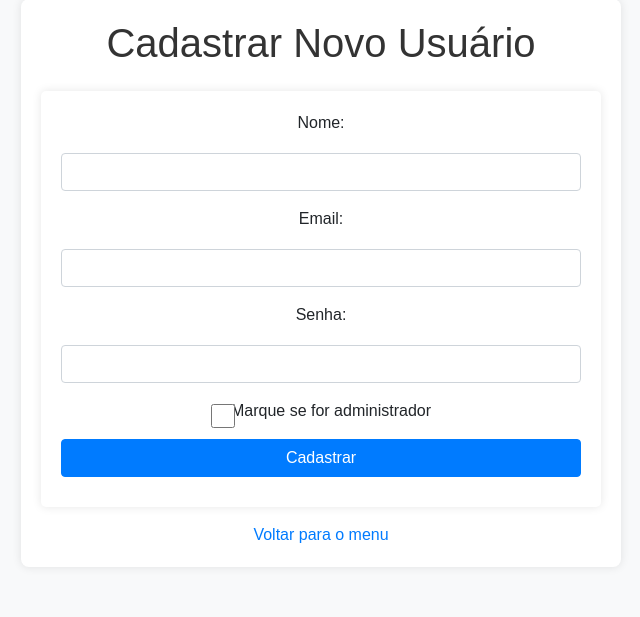
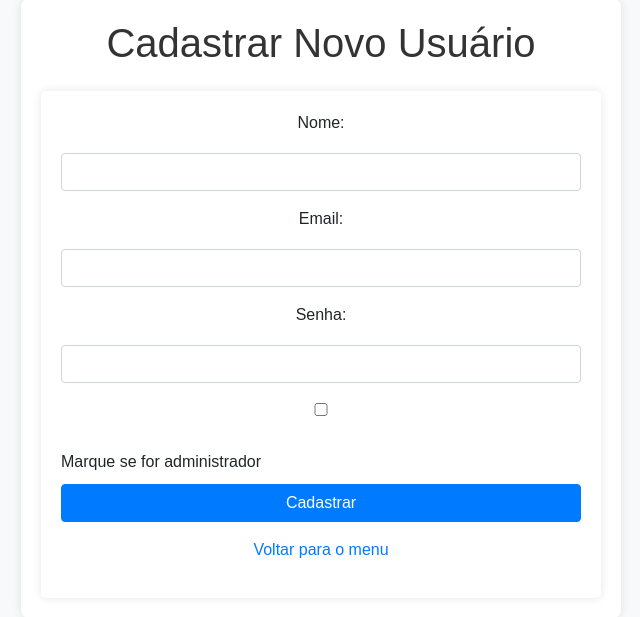
Before and after one commit to PedroHSassii/TCC, a PHP site: page /cadastrar_usuario.php in a window 1280 px wide. Shown: the part 69-686 px from the top of the page, without its empty margins (319-959 px from the left). Run offline with PHP 8.4, Linux system fonts and the light colour scheme; a user stored in the database is signed in; data comes from the database, SQL or seed files in the repository.

Commit message:
220525-15

```diff
--- a/cadastrar_usuario.php
+++ b/cadastrar_usuario.php
@@ -65,11 +65,12 @@ if ($_SERVER['REQUEST_METHOD'] == 'POST') {
             <div class="form-group">
                 <label for="senha">Senha:</label>
                 <input type="password" name="senha" class="form-control" required>
+            <div>
+                <input type="checkbox" id="admin" name="admin">
+                <label for="admin"></label>
+                <label style="display: flex; align-items: center; gap: 5px;">Marque se for administrador</label>
             </div>
-            <div class="form-group form-check text-center">
-                <input type="checkbox" name="is_admin" class="form-check-input" id="is_admin">
-                <label class="form-check-label" for="is_admin">Marque se for administrador</label>
-            </div>
+
             <button type="submit" class="btn btn-primary btn-block">Cadastrar</button>
         </form>
         <div class="text-center mt-3">
```
